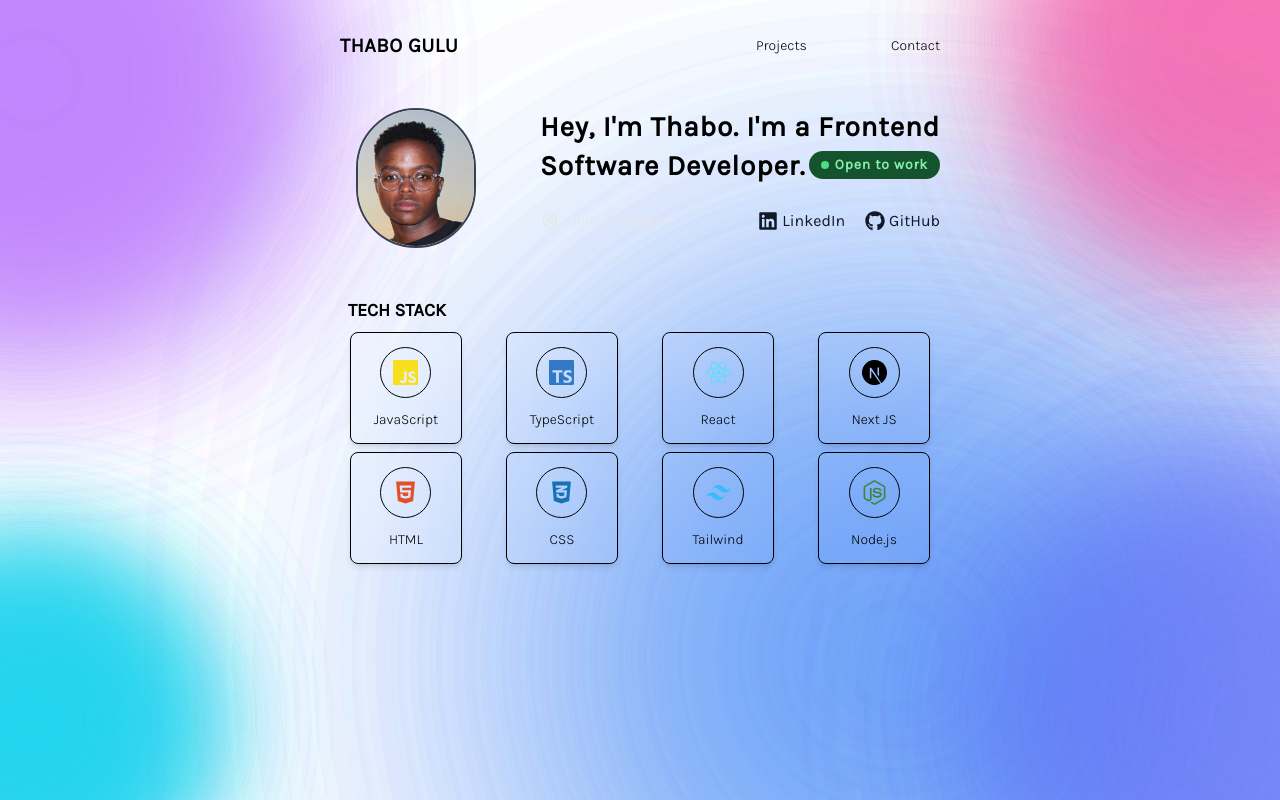
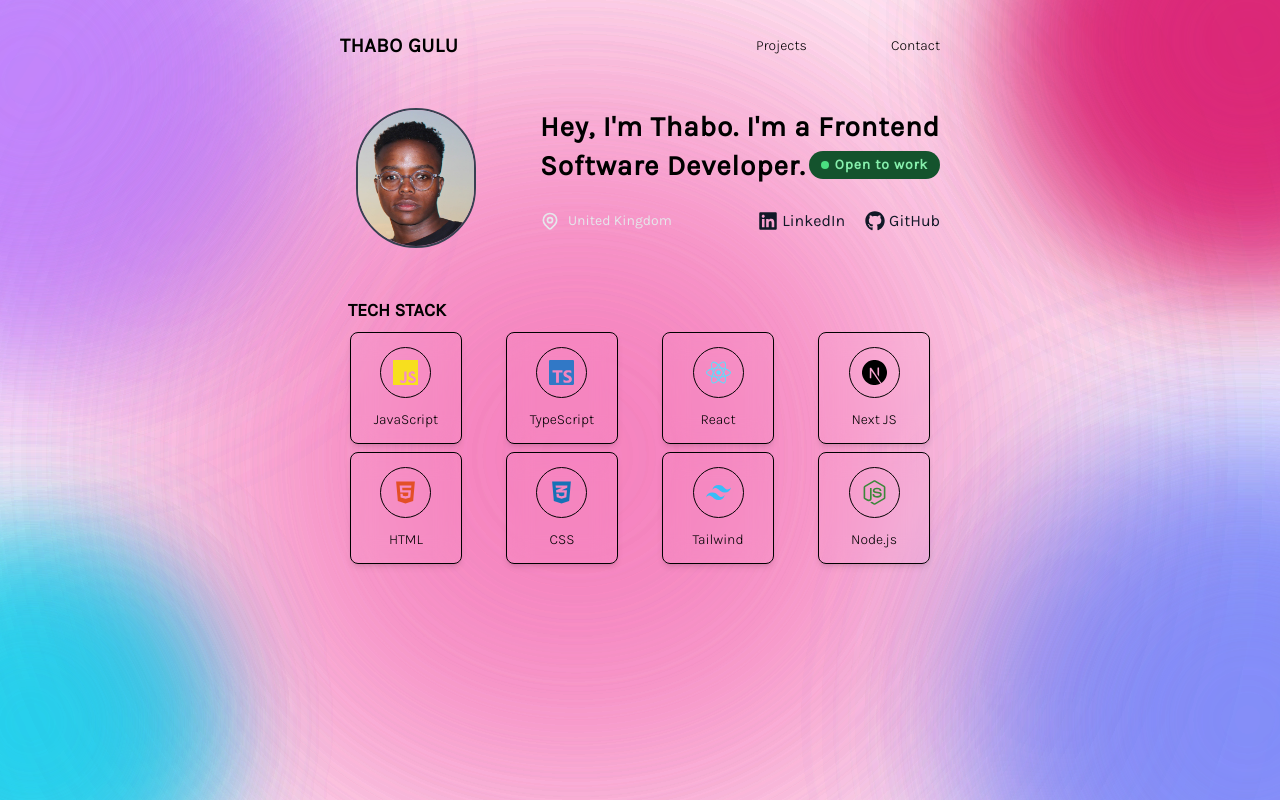
Before and after one commit to tgulu/Portfolio, a React (Create React App) app: page / in a window 1280 px wide. Shown: the top 800 px of the page. Built offline with nearby package versions, Linux system fonts and the light colour scheme; a web font is replaced by a local one.

Commit message:
add center pink blob that doesnt overflow over pages

```diff
--- a/src/components/Blur.jsx
+++ b/src/components/Blur.jsx
@@ -8,7 +8,7 @@ const Blur = () => {
         <div className="absolute top-[-10%] left-[-10%] w-[40vw] h-[40vw] md:w-[30vw] md:h-[30vw] lg:w-[25vw] lg:h-[25vw] bg-purple-400 rounded-full mix-blend-multiply filter blur-3xl opacity-70 animate-blobScaleDelay2000" />
 
         {/* Top Right */}
-        <div className="absolute top-[-15%] right-[-10%] w-[40vw] h-[40vw] md:w-[30vw] md:h-[30vw] lg:w-[25vw] lg:h-[25vw] bg-pink-400 rounded-full mix-blend-multiply filter blur-3xl opacity-70 animate-blobScaleDelay4000" />
+        <div className="absolute top-[-15%] right-[-10%] w-[40vw] h-[40vw] md:w-[30vw] md:h-[30vw] lg:w-[25vw] lg:h-[25vw] bg-pink-600 rounded-full mix-blend-multiply filter blur-3xl opacity-80 animate-blobScaleDelay4000" />
 
         {/* Bottom Left */}
         <div className="absolute bottom-[-10%] left-[-10%] w-[40vw] h-[40vw] md:w-[30vw] md:h-[30vw] lg:w-[25vw] lg:h-[25vw] bg-cyan-400 rounded-full mix-blend-multiply filter blur-3xl opacity-70 animate-blobScaleDelay6000" />
@@ -17,7 +17,7 @@ const Blur = () => {
         <div className="absolute bottom-[-10%] right-[-10%] w-[40vw] h-[40vw] md:w-[30vw] md:h-[30vw] lg:w-[25vw] lg:h-[25vw] bg-indigo-400 rounded-full mix-blend-multiply filter blur-3xl opacity-70 animate-blobScaleDelay2000" />
 
         {/* Center Behind Content */}
-        <div className="absolute top-1/2 left-1/2 -translate-x-1/2 -translate-y-1/2 w-[80vw] h-[80vw] md:w-[50vw] md:h-[50vw] lg:w-[40vw] lg:h-[40vw] bg-blue-500 rounded-full mix-blend-multiply filter blur-[140px] opacity-40 animate-blobScaleDelay4000" />
+        <div className="absolute top-1/4 left-1/4 -translate-x-[-90%] -translate-y-20 w-[80vw] h-[80vw] md:w-[60vw] md:h-[50vw] lg:w-[40vw] lg:h-[40vw] bg-pink-400 rounded-full mix-blend-multiply filter blur-[140px] opacity-60 animate-blobScaleDelay4000" />
       </div>
     </div>
   );
```
